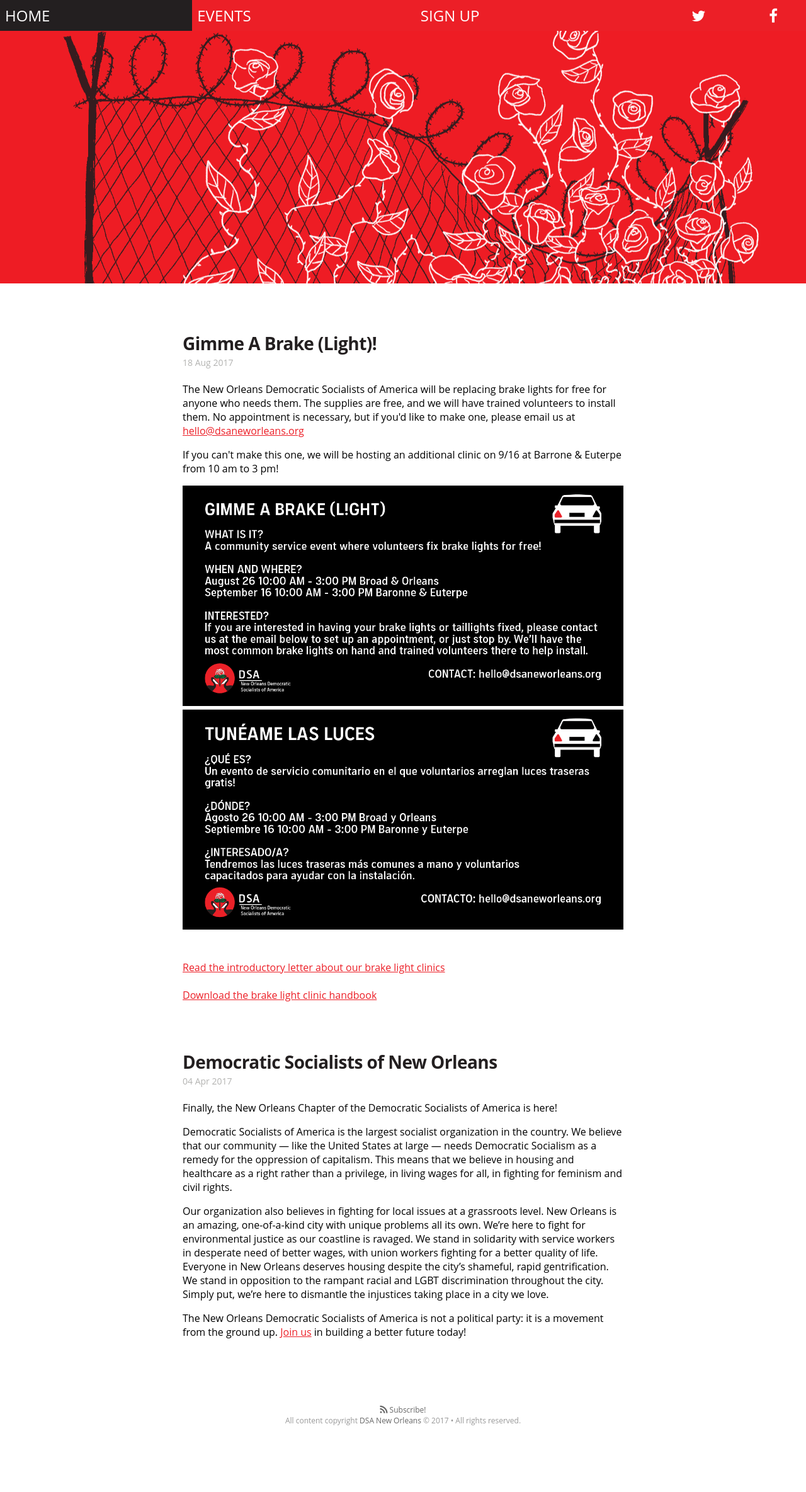
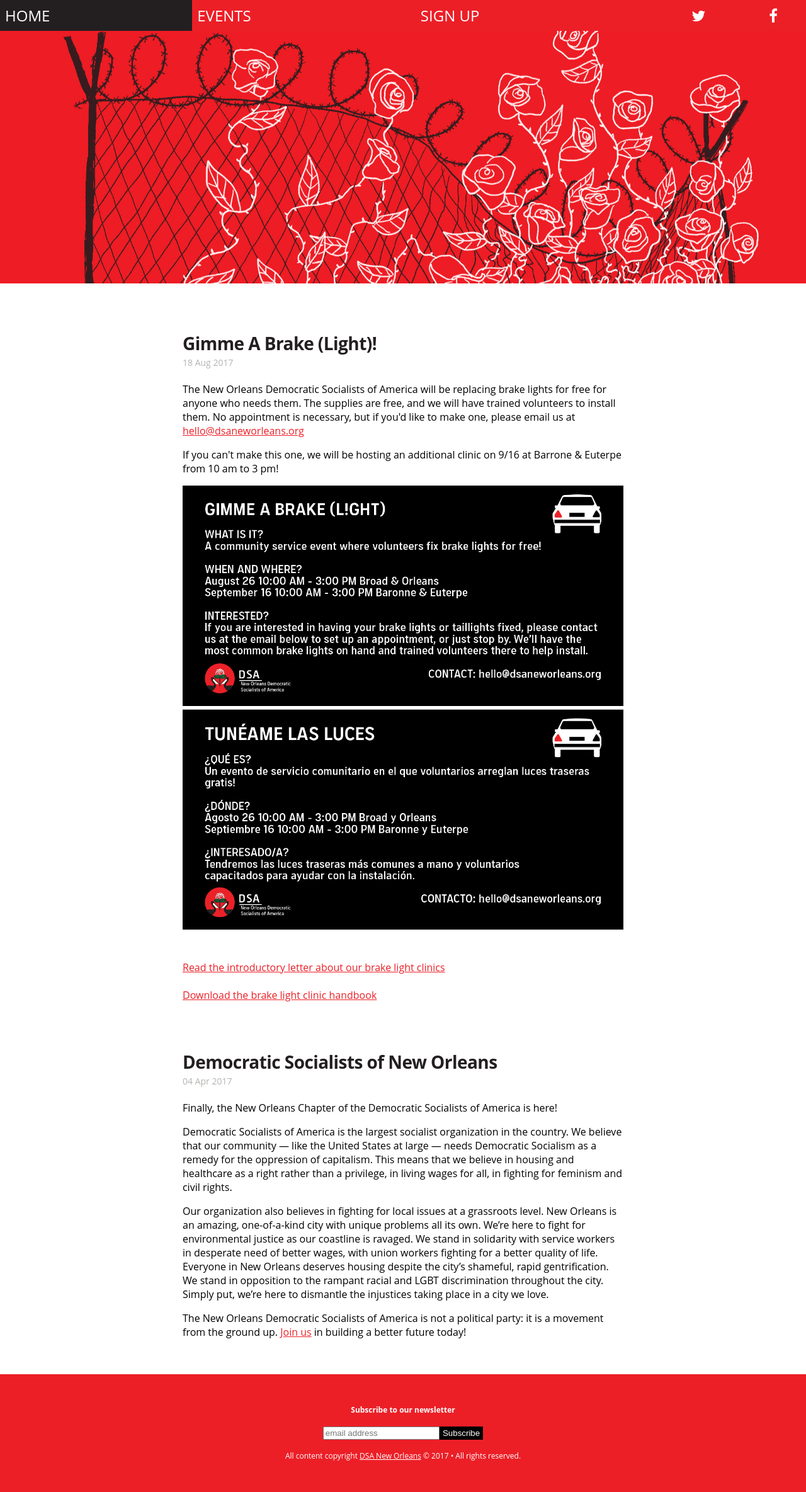
Before and after one commit to dsa504/dsa504.github.io, a Jekyll site: the page built from index.html, in a window 1280 px wide. Shown: the whole page at 63% size. Built offline with Jekyll 4.4.1, drawn with Linux system fonts in a browser that asks for light colours; nearby versions of some CDN libraries; some web fonts are replaced; comment, search, counter and statistics services are not loaded; before the commit the page ends 2313 px from its top, so only the background shows below that.

Commit message:
Make footer background red, add mailchimp signup form

```diff
--- a/_layouts/default.html
+++ b/_layouts/default.html
@@ -1,5 +1,6 @@
 <!DOCTYPE html>
 <html>
+
 <head>
     <meta charset="utf-8" />
     <!-- (1) Optimize for mobile versions: http://goo.gl/EOpFl -->
@@ -41,22 +42,31 @@
         .post-content a:active {
             color: #ec1f27;
         }
+
         .post-content a:visited {
             color: #d3363b;
         }
+
         .post-content a:hover,
         .post-content a:focus {
             color: #000;
         }
     </style>
 </head>
+
 <body class="">
     <nav class="champagne-nav">
         <a class="champagne-nav__item" href="/">Home</a>
         <a class="champagne-nav__item" href="/events.html">Events</a>
         <a class="champagne-nav__item" href="https://goo.gl/forms/PGwzoWr7tdQqqR3w1">Sign Up</a>
-        <a class="champagne-nav__item champagne-nav__item--social" href="https://twitter.com/neworleansdsa"><span class="sr-only">Twitter</span><i class="fa fa-twitter"></i></a>
-        <a class="champagne-nav__item champagne-nav__item--social" href="https://facebook.com/neworleansdsa"><span class="sr-only">Facebook</span><i class="fa fa-facebook"></i></a>
+        <a class="champagne-nav__item champagne-nav__item--social" href="https://twitter.com/neworleansdsa">
+            <span class="sr-only">Twitter</span>
+            <i class="fa fa-twitter"></i>
+        </a>
+        <a class="champagne-nav__item champagne-nav__item--social" href="https://facebook.com/neworleansdsa">
+            <span class="sr-only">Facebook</span>
+            <i class="fa fa-facebook"></i>
+        </a>
     </nav>
     <div class="teaserimage">
         <div class="teaserimage-image" style="background-image: url(/img/teaser.png)">
@@ -72,9 +82,58 @@
     </main>
 
     <footer class="site-footer">
-        <a class="subscribe icon-feed" href="/rss.xml"><span class="tooltip"> Subscribe!</span></a>
+        <!-- Begin MailChimp Signup Form -->
+        <style type="text/css">
+            #mc_embed_signup {
+                clear: left;
+            }
+
+            .mc-field-group {
+                display: inline-block;
+                vertical-align: top;
+            }
+
+            .mc-field-group .button {
+                border: none;
+                background: #000;
+                color: #fff;
+                padding: 3px 5px;
+                margin-left: -3px;
+            }
+        </style>
+        <div id="mc_embed_signup">
+            <form action="https://twitter.us15.list-manage.com/subscribe/post?u=a2c641e5b36bf93dd7357093f&amp;id=379b2c1357" method="post"
+                id="mc-embedded-subscribe-form" name="mc-embedded-subscribe-form" class="validate" target="_blank" novalidate="">
+                <div id="mc_embed_signup_scroll">
+                    <strong>Subscribe to our newsletter</strong>
+                    <br />
+                    <br />
+                    <div class="mc-field-group">
+
+                        <input type="email" value="" placeholder="email address" aria-lebel="email address" name="EMAIL" class="required email" id="mce-EMAIL">
+                    </div>
+                    <div class="mc-field-group">
+                        <input type="submit" value="Subscribe" name="subscribe" id="mc-embedded-subscribe" class="button">
+                    </div>
+                    <div id="mce-responses" class="clear">
+                        <div class="response" id="mce-error-response" style="display:none"></div>
+                        <div class="response" id="mce-success-response" style="display:none"></div>
+                    </div>
+                    <!-- real people should not fill this in and expect good things - do not remove this or risk form bot signups-->
+                    <div style="position: absolute; left: -5000px;" aria-hidden="true">
+                        <input type="text" name="b_a2c641e5b36bf93dd7357093f_379b2c1357" tabindex="-1" value="">
+                    </div>
+
+                </div>
+            </form>
+        </div>
+        <script type="text/javascript" src="//s3.amazonaws.com/downloads.mailchimp.com/js/mc-validate.js"></script>
+        <script type="text/javascript">(function ($) { window.fnames = new Array(); window.ftypes = new Array(); fnames[0] = 'EMAIL'; ftypes[0] = 'email'; fnames[1] = 'FNAME'; ftypes[1] = 'text'; fnames[2] = 'LNAME'; ftypes[2] = 'text'; fnames[3] = 'MMERGE3'; ftypes[3] = 'text'; fnames[4] = 'MMERGE4'; ftypes[4] = 'address'; fnames[5] = 'MMERGE5'; ftypes[5] = 'phone'; fnames[6] = 'MMERGE6'; ftypes[6] = 'number'; fnames[7] = 'MMERGE7'; ftypes[7] = 'address'; fnames[8] = 'MMERGE8'; ftypes[8] = 'text'; fnames[9] = 'MMERGE9'; ftypes[9] = 'text'; fnames[10] = 'MMERGE10'; ftypes[10] = 'zip'; fnames[11] = 'MMERGE11'; ftypes[11] = 'date'; fnames[12] = 'MMERGE12'; ftypes[12] = 'date'; fnames[13] = 'MMERGE13'; ftypes[13] = 'address'; fnames[14] = 'MMERGE14'; ftypes[14] = 'text'; fnames[15] = 'MMERGE15'; ftypes[15] = 'text'; fnames[16] = 'MMERGE16'; ftypes[16] = 'number'; fnames[17] = 'MMERGE17'; ftypes[17] = 'number'; }(jQuery)); var $mcj = jQuery.noConflict(true);</script>
+        <!--End mc_embed_signup-->
+        <br />
         <div class="inner">
-            <section class="copyright">All content copyright <a href="//">DSA New Orleans</a> &copy; 2017 &bull; All rights reserved.</section>
+            <section class="copyright">All content copyright
+                <a href="//">DSA New Orleans</a> &copy; 2017 &bull; All rights reserved.</section>
         </div>
     </footer>
     <script src="/js/min/jquery.fitvids-ck.js"></script>
@@ -83,4 +142,5 @@
     <!-- <script>hljs.initHighlightingOnLoad();</script> -->
     <script src="//cdnjs.cloudflare.com/ajax/libs/moment.js/2.7.0/moment.min.js"></script>
 </body>
+
 </html>
--- a/css/main.css
+++ b/css/main.css
@@ -295,16 +295,17 @@
   margin: 0 auto;
   padding: 48px 0;
   width: 100%;
-  max-width: 700px;
   font-size: 12px;
   text-align: center;
-  color: #999999;
+  background: #ec1f27;
+  color: #fff;
   line-height: 17.6px; }
   .site-footer a {
-    color: #666666;
-    text-decoration: none; }
-    .site-footer a:hover {
-      color: #231f20; }
+    color: #fff;
+    text-decoration: underline; }
+    .site-footer a:hover,
+    .site-footer a:focus {
+      text-decoration: none; }
 
 .post .article-image {
   position: absolute;
```
